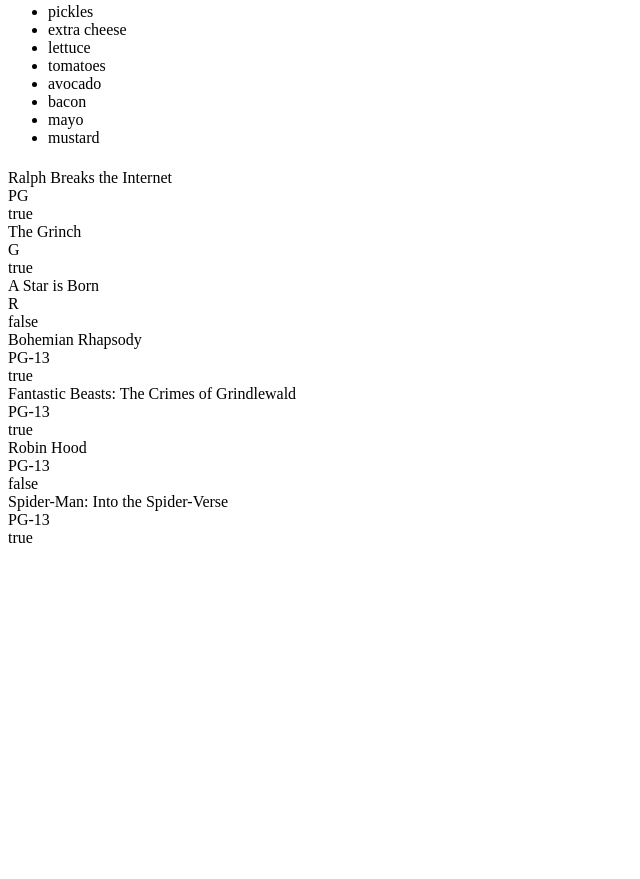
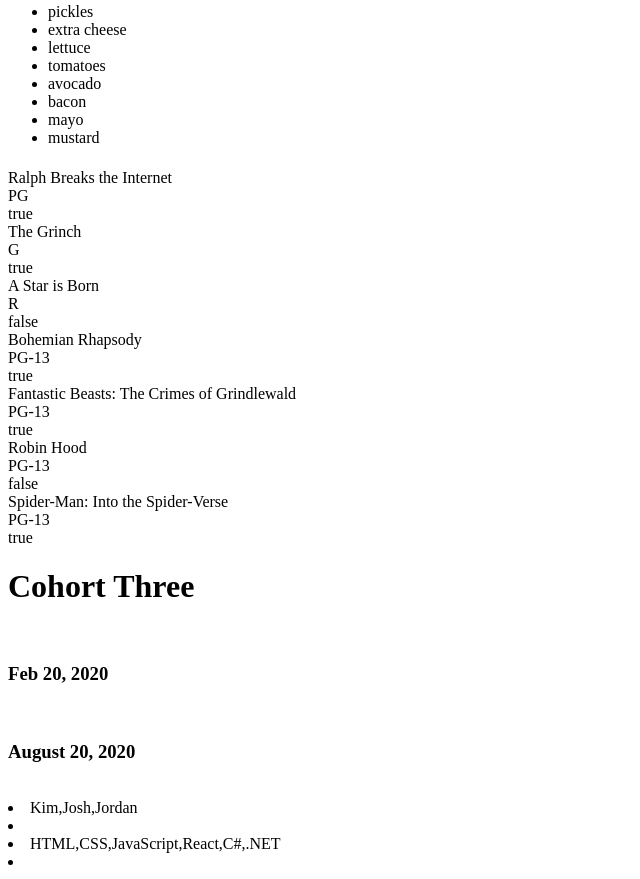
Before and after one commit to JustinWarden/FunWithDOM, a plain HTML site: page index.html in a window 1280 px wide. Shown: the part 735-1614 px from the top of the page, without its empty margins (0-640 px from the left). Before the commit the page ends 1290 px from the top, so only its background shows below. Drawn offline with Linux system fonts and the light colour scheme.

Commit message:
finished DOM exercises

```diff
--- a/index.html
+++ b/index.html
@@ -24,6 +24,12 @@
       <h2 id="movie-rating"></h2>
       <h2 id="playing"></h2>
     </div>
+    <div id = "cohort-one-container">
+    </div>
+    <div id = "cohort-two-container">
+    </div>
+    <div id = "cohort-three-container">
+    </div>
     <script src="script.js"></script>
   </body>
 </html>
--- a/script.js
+++ b/script.js
@@ -118,3 +118,53 @@ var movieSchedule = [
          document.querySelector("#movie-schedule").innerHTML += `${movieSchedule[i].rating}<br>`
          document.querySelector("#movie-schedule").innerHTML += `${movieSchedule[i].currentlyPlaying}<br>`
       }
+
+// exercise 8
+var cohort1 = {
+    name: "Cohort One",
+    startDate: "January 15, 2018",
+    endDate: "July 12, 2019",
+    instructors: ["Kim", "Josh", "Jordan"],
+    techStack: ["HTML", "CSS", "JavaScript", "React", "C#", ".NET"]
+  }
+
+  var cohort2 = {
+   name: "Cohort Two",
+   startDate: "August 15, 2019",
+   endDate: "Feb 10, 2020",
+   instructors: ["Kim", "Josh", "Jordan"],
+   techStack: ["HTML", "CSS", "JavaScript", "React", "C#", ".NET"]
+  }
+
+  var cohort3 = {
+   name: "Cohort Three",
+   startDate: "Feb 20, 2020",
+   endDate: "August 20, 2020",
+   instructors: ["Kim", "Josh", "Jordan"],
+   techStack: ["HTML", "CSS", "JavaScript", "React", "C#", ".NET"]
+  }
+
+  function buildHtmlString(cohortObjectParameter){
+      if(cohortObjectParameter === "cohort1"){
+    document.querySelector("#cohort-one-container").innerHTML = `<h1>${cohort1.name}</h1><br>
+    <h3>${cohort1.startDate}</h3><br>
+    <h3>${cohort1.endDate}</h3><br>
+    <li>${cohort1.instructors}<li>
+    <li>${cohort1.techStack}<li>`
+
+      } else if (cohortObjectParameter === "cohort2"){
+        document.querySelector("#cohort-two-container").innerHTML = `<h1>${cohort2.name}</h1><br>
+        <h3>${cohort2.startDate}</h3><br>
+        <h3>${cohort2.endDate}</h3><br>
+        <li>${cohort2.instructors}<li>
+        <li>${cohort2.techStack}<li>`
+
+      }else if (cohortObjectParameter === "cohort3"){
+        document.querySelector("#cohort-three-container").innerHTML = `<h1>${cohort3.name}</h1><br>
+        <h3>${cohort3.startDate}</h3><br>
+        <h3>${cohort3.endDate}</h3><br>
+        <li>${cohort3.instructors}<li>
+        <li>${cohort3.techStack}<li>`
+      }
+  }
+buildHtmlString("cohort3")
```
